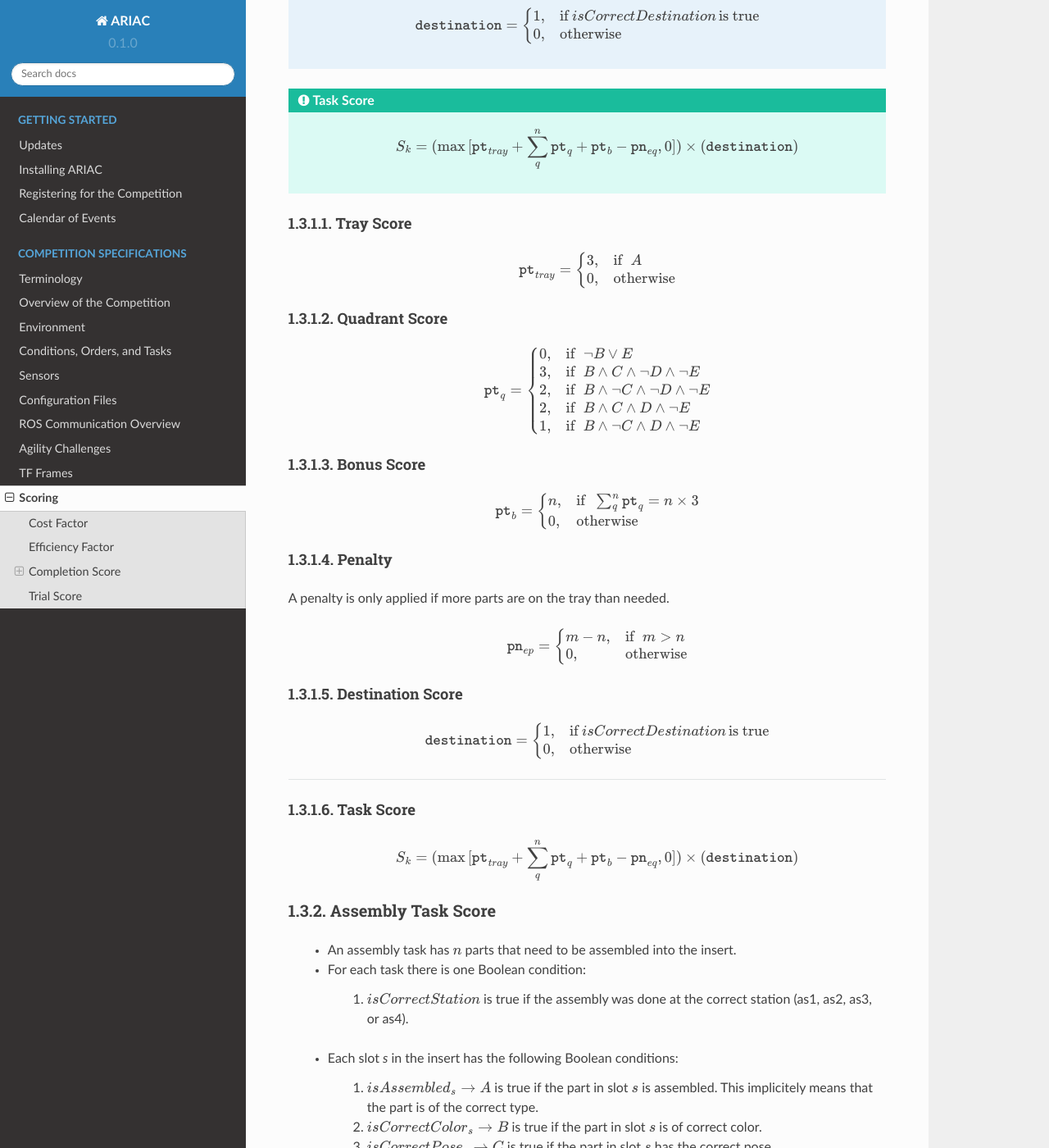
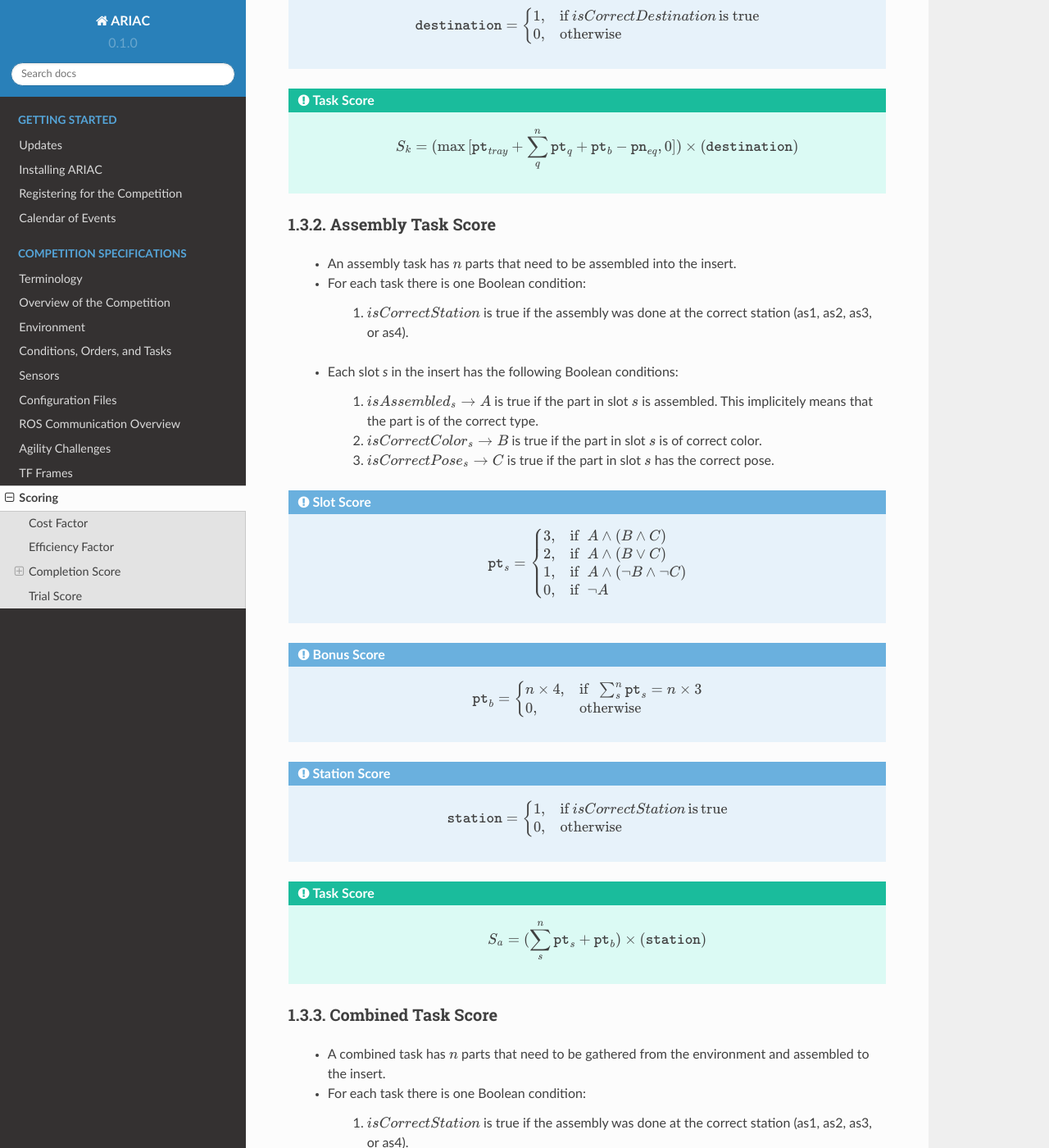
Before and after one commit to usnistgov/ARIAC, a Sphinx documentation site: the page built from docs/competition/scoring.rst, in a window 1280 px wide and 1400 px high, scrolled down 2144 px. Shown: the whole window at 82% size. Built offline with Sphinx 7.4.7 and the Read the Docs theme 2.0.0, drawn with Linux system fonts in a browser that asks for light colours; some of the changed lines change nothing that is shown.

```diff
--- a/docs/competition/scoring.rst
+++ b/docs/competition/scoring.rst
@@ -112,77 +112,78 @@
 
 .. admonition:: Task Score
   :class: tip
+  :name: task-score
 
    .. math::
 
         S_{k} = (\max{[\texttt{pt}_{tray} + \sum_{q}^{n}{\texttt{pt}_q} + \texttt{pt}_b - \texttt{pn}_{eq} , 0]}) \times (\texttt{destination})
 
+..
+  Tray Score
+  ,,,,,,,,,,
 
-Tray Score
-,,,,,,,,,,
 
+      .. math::
+
+        \texttt{pt}_{tray} = \begin{cases}
+        3, &\text{if} ~~ A \\
+        0, &\text{otherwise}  \\
+        \end{cases}
+
+  Quadrant Score
+  ,,,,,,,,,,,,,,
 
     .. math::
 
-      \texttt{pt}_{tray} = \begin{cases}
-      3, &\text{if} ~~ A \\
-      0, &\text{otherwise}  \\
+      \texttt{pt}_q = \begin{cases}
+      0, &\text{if} ~~ \lnot B \lor E \\
+      3, &\text{if} ~~ B \land C \land \lnot D \land \lnot E\\
+      2, &\text{if} ~~ B \land \lnot C \land \lnot D \land \lnot E\\
+      2, &\text{if} ~~ B \land C \land  D \land \lnot E\\
+      1, &\text{if} ~~ B \land \lnot C \land D \land \lnot E\\
       \end{cases}
 
-Quadrant Score
-,,,,,,,,,,,,,,
+  Bonus Score
+  ,,,,,,,,,,,
 
-  .. math::
+    .. math::
 
-    \texttt{pt}_q = \begin{cases}
-    0, &\text{if} ~~ \lnot B \lor E \\
-    3, &\text{if} ~~ B \land C \land \lnot D \land \lnot E\\
-    2, &\text{if} ~~ B \land \lnot C \land \lnot D \land \lnot E\\
-    2, &\text{if} ~~ B \land C \land  D \land \lnot E\\
-    1, &\text{if} ~~ B \land \lnot C \land D \land \lnot E\\
-    \end{cases}
+      \texttt{pt}_b = \begin{cases}
+      n, &\text{if} ~~ \sum_{q}^{n}{\texttt{pt}_q} = n\times 3 \\
+      0, &\text{otherwise} \\
+      \end{cases}
 
-Bonus Score
-,,,,,,,,,,,
+  Penalty
+  ,,,,,,,,,,,,,
 
-  .. math::
+  A penalty is only applied if more parts are on the tray than needed.
 
-    \texttt{pt}_b = \begin{cases}
-    n, &\text{if} ~~ \sum_{q}^{n}{\texttt{pt}_q} = n\times 3 \\
-    0, &\text{otherwise} \\
-    \end{cases}
+    .. math::
 
-Penalty
-,,,,,,,,,,,,,
+      \texttt{pn}_{ep} = \begin{cases}
+      m - n, &\text{if} ~~ m>n \\
+      0, &\text{otherwise} \\
+      \end{cases}
 
-A penalty is only applied if more parts are on the tray than needed.
+  Destination Score
+  ,,,,,,,,,,,,,,,,,
 
-  .. math::
+    .. math::
 
-    \texttt{pn}_{ep} = \begin{cases}
-    m - n, &\text{if} ~~ m>n \\
-    0, &\text{otherwise} \\
-    \end{cases}
-
-Destination Score
-,,,,,,,,,,,,,,,,,
-
-  .. math::
-
-    \texttt{destination} = \begin{cases}
-    1, &\text{if}\, isCorrectDestination\, \text{is true} \\
-    0, &\text{otherwise} \\
-    \end{cases}
+      \texttt{destination} = \begin{cases}
+      1, &\text{if}\, isCorrectDestination\, \text{is true} \\
+      0, &\text{otherwise} \\
+      \end{cases}
 
 
-==================
+  ==================
 
-Task Score
-,,,,,,,,,,,
+  Task Score
+  ,,,,,,,,,,,
 
-  .. math::
+    .. math::
 
-    S_{k} = (\max{[\texttt{pt}_{tray} + \sum_{q}^{n}{\texttt{pt}_q} + \texttt{pt}_b - \texttt{pn}_{eq} , 0]}) \times (\texttt{destination})
+      S_{k} = (\max{[\texttt{pt}_{tray} + \sum_{q}^{n}{\texttt{pt}_q} + \texttt{pt}_b - \texttt{pn}_{eq} , 0]}) \times (\texttt{destination})
 
 
 Assembly Task Score
@@ -199,47 +200,86 @@
       3. :math:`isCorrectPose_{s} \rightarrow C` is true if the part in slot :math:`s` has the correct pose.
 
 
-Slot Score
-,,,,,,,,,,,,,,
+.. admonition:: Slot Score
 
-  .. math::
+   .. math::
 
-    \texttt{pt}_s = \begin{cases}
-    3, &\text{if} ~~ A \land (B \land C)\\
-    2, &\text{if} ~~ A \land (B \lor C)\\
-    1, &\text{if} ~~ A \land (\lnot B \land \lnot C)\\
-    0, &\text{if} ~~ \lnot A \\
-    \end{cases}
+        \texttt{pt}_s = \begin{cases}
+        3, &\text{if} ~~ A \land (B \land C)\\
+        2, &\text{if} ~~ A \land (B \lor C)\\
+        1, &\text{if} ~~ A \land (\lnot B \land \lnot C)\\
+        0, &\text{if} ~~ \lnot A \\
+        \end{cases}
 
-Bonus Score
-,,,,,,,,,,,
+.. admonition:: Bonus Score
 
-  .. math::
+   .. math::
 
-    \texttt{pt}_b = \begin{cases}
-    n \times 4, &\text{if} ~~ \sum_{s}^{n}{\texttt{pt}_{s}} = n\times 3 \\
-    0, &\text{otherwise} \\
-    \end{cases}
+        \texttt{pt}_b = \begin{cases}
+        n \times 4, &\text{if} ~~ \sum_{s}^{n}{\texttt{pt}_{s}} = n\times 3 \\
+        0, &\text{otherwise} \\
+        \end{cases}
 
-Station Score
-,,,,,,,,,,,,,,
+.. admonition:: Station Score
 
-  .. math::
+   .. math::
 
-    \texttt{station} = \begin{cases}
-    1, &\text{if}\, isCorrectStation\, \text{is}\, \text{true} \\
-    0, &\text{otherwise} \\
-    \end{cases}
+        \texttt{station} = \begin{cases}
+        1, &\text{if}\, isCorrectStation\, \text{is}\, \text{true} \\
+        0, &\text{otherwise} \\
+        \end{cases}
+
+.. admonition:: Task Score
+  :class: tip
+  :name: task-score-assembly
+
+   .. math::
+
+        S_{a} = (\sum_{s}^{n}{\texttt{pt}_s} + \texttt{pt}_b) \times (\texttt{station})
 
 
-==================
+..
+  Slot Score
+  ,,,,,,,,,,,,,,
 
-Task Score
-,,,,,,,,,,,
+    .. math::
 
-  .. math::
+      \texttt{pt}_s = \begin{cases}
+      3, &\text{if} ~~ A \land (B \land C)\\
+      2, &\text{if} ~~ A \land (B \lor C)\\
+      1, &\text{if} ~~ A \land (\lnot B \land \lnot C)\\
+      0, &\text{if} ~~ \lnot A \\
+      \end{cases}
 
-    S_{a} = (\sum_{s}^{n}{\texttt{pt}_s} + \texttt{pt}_b) \times (\texttt{station})
+  Bonus Score
+  ,,,,,,,,,,,
+
+    .. math::
+
+      \texttt{pt}_b = \begin{cases}
+      n \times 4, &\text{if} ~~ \sum_{s}^{n}{\texttt{pt}_{s}} = n\times 3 \\
+      0, &\text{otherwise} \\
+      \end{cases}
+
+  Station Score
+  ,,,,,,,,,,,,,,
+
+    .. math::
+
+      \texttt{station} = \begin{cases}
+      1, &\text{if}\, isCorrectStation\, \text{is}\, \text{true} \\
+      0, &\text{otherwise} \\
+      \end{cases}
+
+
+  ==================
+
+  Task Score
+  ,,,,,,,,,,,
+
+    .. math::
+
+      S_{a} = (\sum_{s}^{n}{\texttt{pt}_s} + \texttt{pt}_b) \times (\texttt{station})
 
 
 
```
